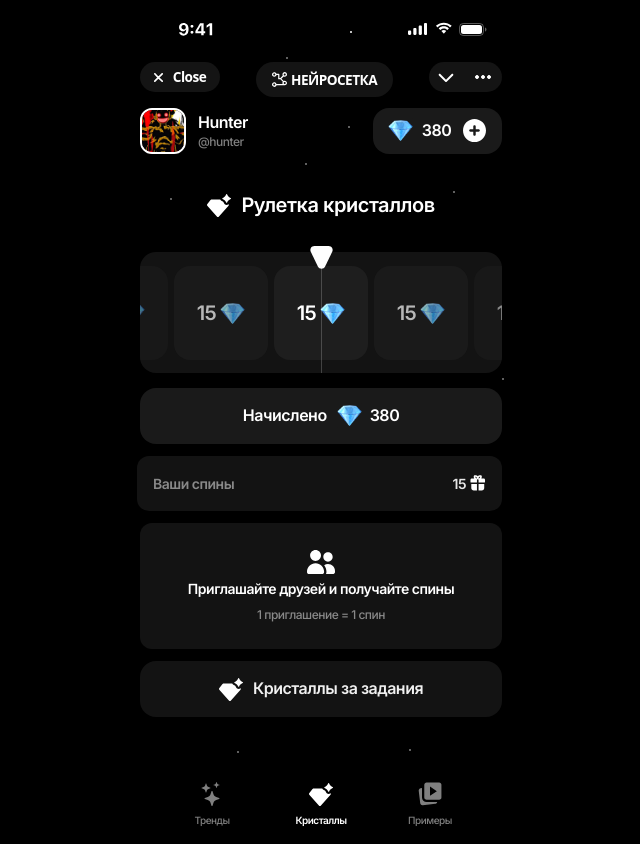
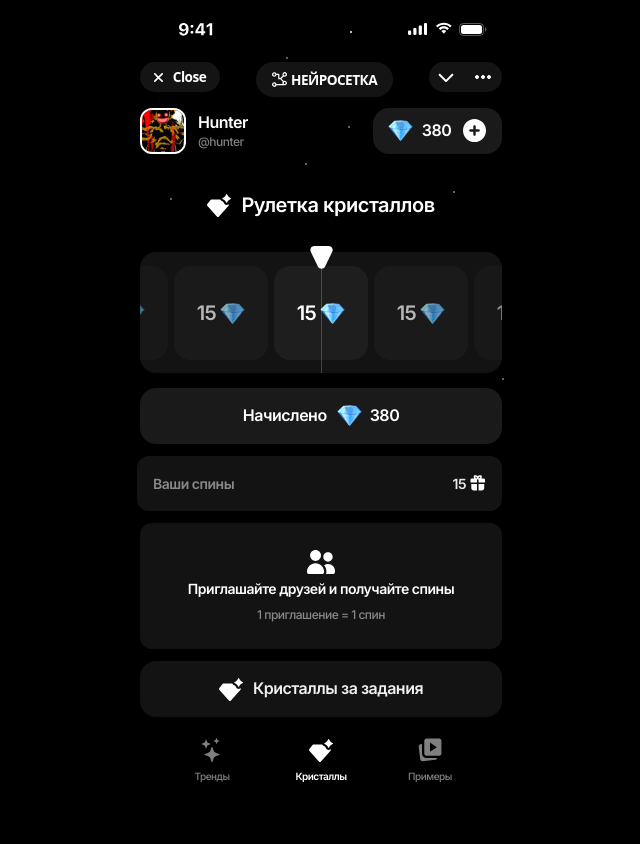
Before and after one commit to Radamanths/test_screen, a React (Vite) app: page / in a window 1280 px wide. Shown: the whole page, without its empty margins (319-959 px from the left). After the commit the page ends 800 px from the top, so only its background shows below. Built offline with nearby package versions, Linux system fonts and the light colour scheme.

Commit message:
fix: use 100dvh for real mobile viewport, sticky bottom nav

```diff
--- a/src/pages/CrystalsPage/CrystalsPage.tsx
+++ b/src/pages/CrystalsPage/CrystalsPage.tsx
@@ -80,7 +80,7 @@ export function CrystalsPage() {
   return (
     <div
       className="relative flex flex-col bg-black overflow-hidden mx-auto"
-      style={{ width: '390px', height: '844px' }}
+      style={{ width: '390px', maxWidth: '100vw', height: '100dvh' }}
     >
       {/* Decorative background stars (Group 5) — z-0 so they stay behind all content */}
       <div className="absolute inset-0 pointer-events-none" style={{ opacity: 0.5, zIndex: 0 }}>
@@ -104,7 +104,7 @@ export function CrystalsPage() {
 
       <motion.div
         className="flex flex-col"
-        style={{ gap: '12px', marginTop: '39px', paddingBottom: '12px', flex: '1 1 0', minHeight: 0, overflowY: 'auto', overflowX: 'hidden' }}
+        style={{ gap: '12px', marginTop: '39px', paddingBottom: '12px', flex: '1 1 0', minHeight: 0, overflowY: 'auto', overflowX: 'hidden', WebkitOverflowScrolling: 'touch' }}
         variants={containerVariants}
         initial="hidden"
         animate="visible"
```
